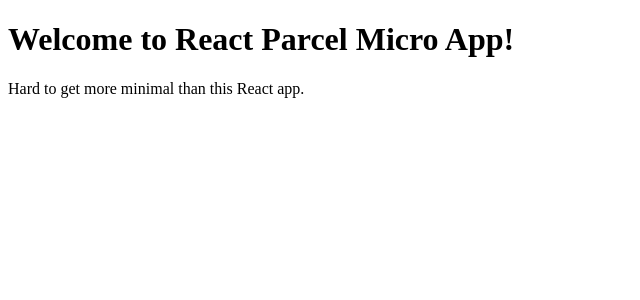
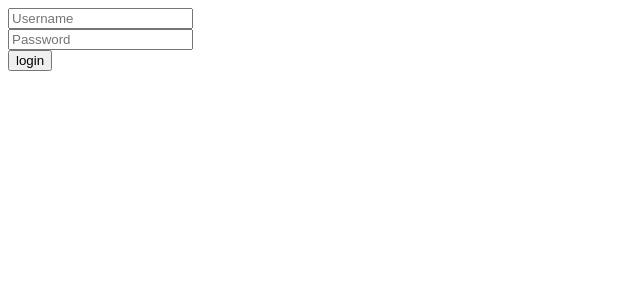
Before and after one commit to stoikal/demo-login-form, a React (Vite) app: page / in a window 1280 px wide. Shown: the top 300 px of the page, without its empty margins (0-640 px from the left). Built offline with nearby package versions, Linux system fonts and the light colour scheme.

Commit message:
create login page

```diff
--- a/package.json
+++ b/package.json
@@ -8,8 +8,11 @@
   },
   "license": "MIT",
   "dependencies": {
+    "axios": "^0.21.1",
+    "query-string": "^7.0.0",
     "react": "^16.13.1",
-    "react-dom": "^16.13.1"
+    "react-dom": "^16.13.1",
+    "react-router-dom": "^5.2.0"
   },
   "devDependencies": {
     "babel-preset-nano-react-app": "^0.1.0",
--- a/src/App.js
+++ b/src/App.js
@@ -1,8 +1,20 @@
 import React from "react";
+import {
+  BrowserRouter as Router,
+  Switch,
+  Route,
+  Link
+} from "react-router-dom";
+import Login from './components/Login';
 
 export default () => (
-  <>
-    <h1>Welcome to React Parcel Micro App!</h1>
-    <p>Hard to get more minimal than this React app.</p>
-  </>
+  <div>
+    <Router>
+      <Switch>
+        <Route path="/">
+          <Login />
+        </Route>
+      </Switch>
+    </Router>
+  </div>
 );
--- /dev/null
+++ b/src/components/Login/index.js
@@ -0,0 +1,33 @@
+import React, { useState } from 'react';
+import PropTypes from 'prop-types';
+import { useHistory } from "react-router-dom";
+
+const Login = () => {
+  const [username, setUsername] = useState('');
+  const [password, setPassword] = useState('');
+
+  const handleUsernameChange = (e) => {
+    const { value } = e.currentTarget
+    setUsername(value)
+  }
+
+  const handlePasswordChange = (e) => {
+    const { value } = e.currentTarget
+    setPassword(value)
+  }
+
+  return (
+    <div>
+      <input placeholder="Username" onChange={handleUsernameChange}/>
+      <br />
+      <input placeholder="Password" onChange={handlePasswordChange}/>
+      <br />
+      <button onClick={() => {console.log({ username, password })}}>login</button>
+    </div>
+  );
+};
+
+Login.propTypes = {
+};
+
+export default Login;
```
Also changed, not shown: src/api/client.js (added, +42 -0 lines), src/api/index.js (added, +31 -0 lines), src/hooks/useAuth.js (added), 1 other file (tests, documents, lock files or other folders).
